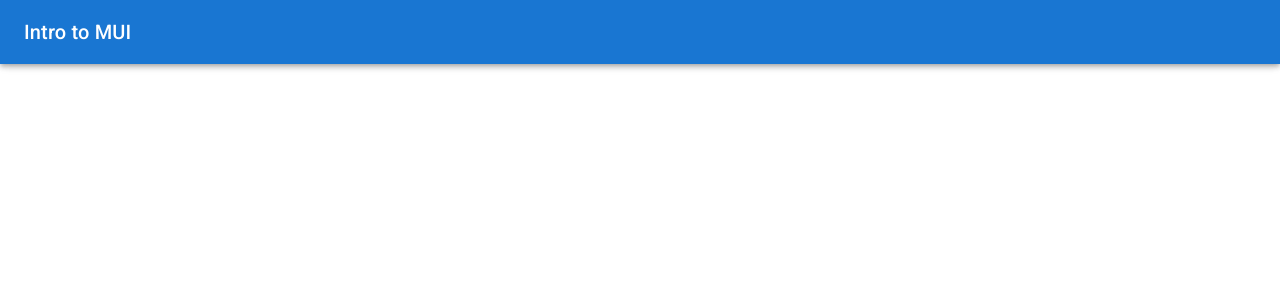
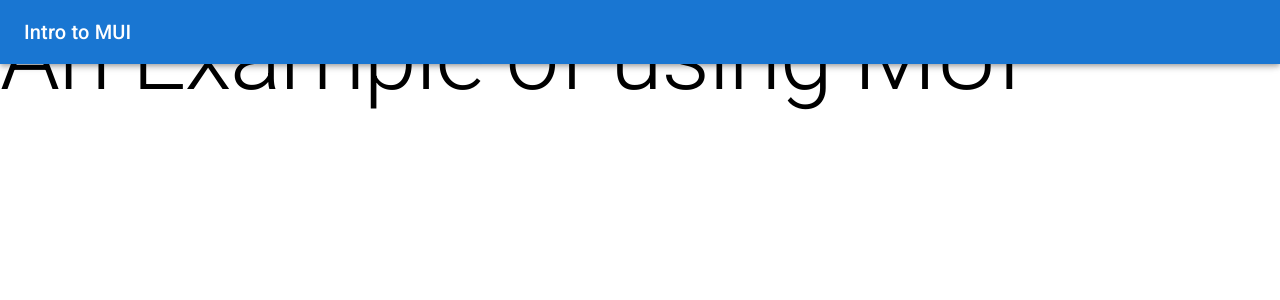
Before and after one commit to dmit-2008/dmit2008-OE01-Winter-2025, a Next.js app in the folder 06-nextjs-mui-component-library/components-mui-example/: page / in a window 1280 px wide. Shown: the top 300 px of the page. Built offline with nearby package versions, Linux system fonts and the light colour scheme.

Commit message:
class progress pushed

```diff
--- a/06-nextjs-mui-component-library/components-mui-example/pages/index.js
+++ b/06-nextjs-mui-component-library/components-mui-example/pages/index.js
@@ -1,6 +1,11 @@
 // create a custom components called navbar
 // I want to you make the minimal version of a navbar using MUI.
 // I want you to use typography in the home component to display it.
+
+// for imports on mui this is the recommended
+// way of importing them, use this way.
+import Typography from "@mui/material/Typography"
+
 import Navbar from "@/components/Navbar";
 
 export default function Home() {
@@ -8,7 +13,9 @@ export default function Home() {
     <div>
       <Navbar />
       <main>
-
+        <Typography variant="h1">
+          An Example of using MUI
+        </Typography>
       </main>
     </div>
   );
```
